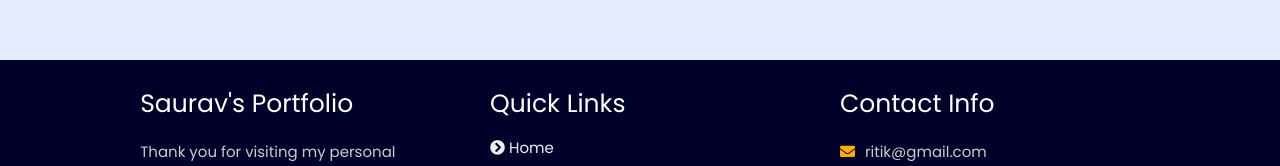
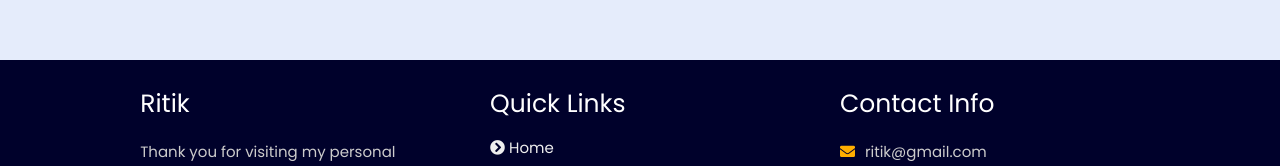
Before and after one commit to Ritiksolanki8435/Ritik, a plain HTML site: page index.html in a window 1280 px wide. Shown: the part 5314-5480 px from the top of the page. Drawn offline with nearby package versions, Linux system fonts and the light colour scheme.

Commit message:
Update index.html

```diff
--- a/index.html
+++ b/index.html
@@ -536,7 +536,7 @@
   <div class="box-container">
 
       <div class="box">
-          <h3>Saurav's Portfolio</h3>
+          <h3>Ritik</h3>
           <p>Thank you for visiting my personal portfolio website. Connect with me over socials. <br/> <br/> Please wait for a while all major projects will be listed soon. Till then keep visiting. Connect with me over live chat!</p>
       </div>
 
```
